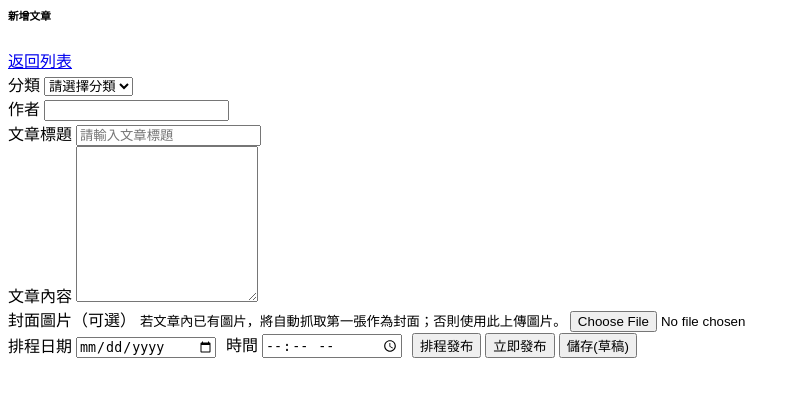
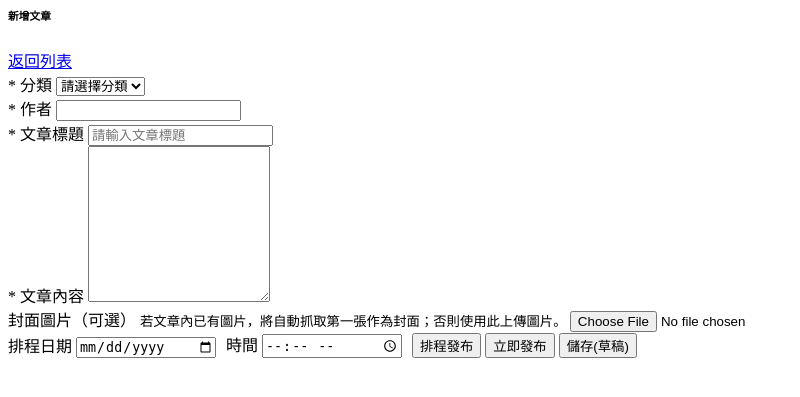
Before and after one commit to s8140156/news_xinzhu, a PHP site: page /form.php in a window 1280 px wide. Shown: the top 397 px of the page, without its empty margins (0-800 px from the left). Run offline with PHP 8.4, Linux system fonts and the light colour scheme; data that the repository does not hold is empty; some libraries are stand-ins or nearby versions.

Commit message:
style(article/form): 調整新增/編輯文章表單必填欄位星號樣式

```diff
--- a/app/views/backend/articles/form.php
+++ b/app/views/backend/articles/form.php
@@ -18,7 +18,7 @@
                         <!-- 第一行：分類 + 作者 -->
                         <div class="form-row">
                             <div class="form-group col-md-6">
-                                <label for="category" class="form-label">分類</label>
+                                <label for="category" class="form-label"><span class="text-danger">*</span> 分類</label>
                                 <select class="form-control" id="category" name="category_id" required>
                                     <option value="">請選擇分類</option>
                                     <?php foreach ($categories as $cat): ?>
@@ -27,21 +27,21 @@
                                 </select>
                             </div>
                             <div class="form-group col-md-6">
-                                <label for="author" class="form-label">作者</label>
+                                <label for="author" class="form-label"><span class="text-danger">*</span> 作者</label>
                                 <input type="text" class="form-control" id="author" name="author" value="<?= $article['author'] ?>" required>
                             </div>
                         </div>
 
                         <!-- 第二行：標題 -->
                         <div class="form-group">
-                            <label for="title" class="form-label">文章標題</label>
+                            <label for="title" class="form-label"><span class="text-danger">*</span> 文章標題</label>
                             <input type="text" class="form-control" id="title" name="title" value="<?= $article['title'] ?>" placeholder="請輸入文章標題"
                                 required>
                         </div>
 
                         <!-- 第三行：內容 -->
                         <div class="form-group">
-                            <label for="editorContent" class="form-label">文章內容</label>
+                            <label for="editorContent" class="form-label"><span class="text-danger">*</span> 文章內容</label>
                             <textarea class="form-control" id="editorContent" name="editorContent" rows="10"><?= $article['content'] ?></textarea>
                         </div>
 
```
